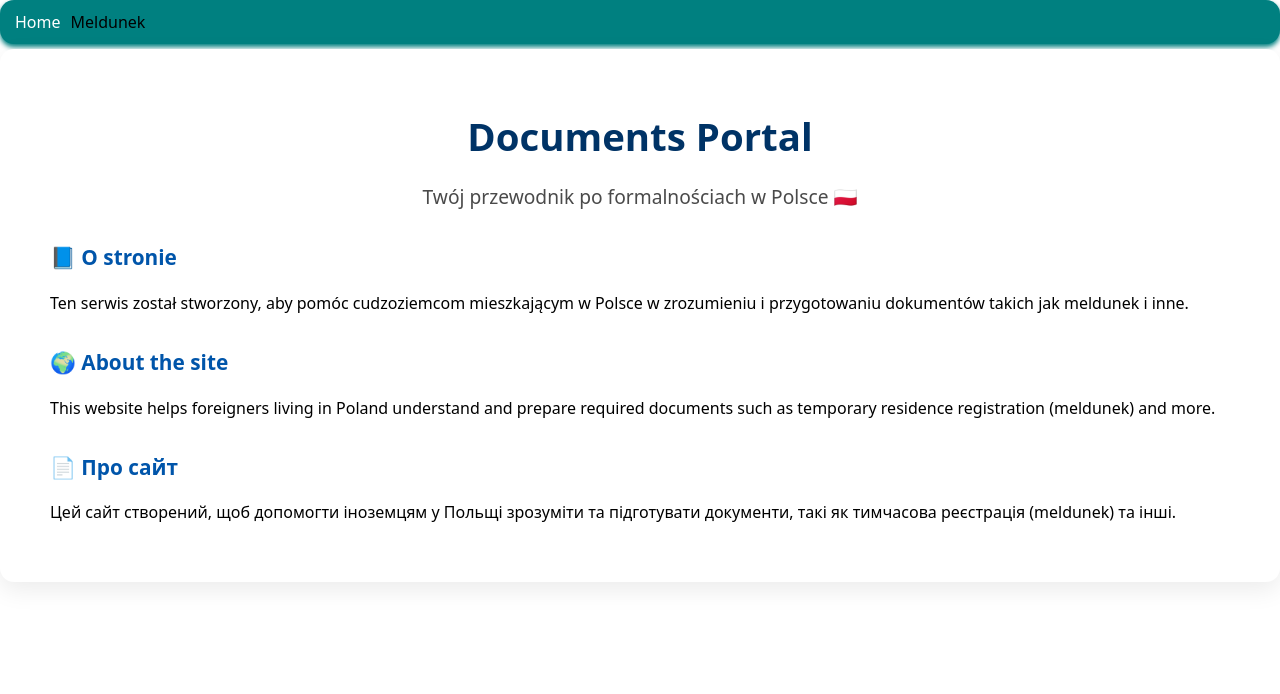
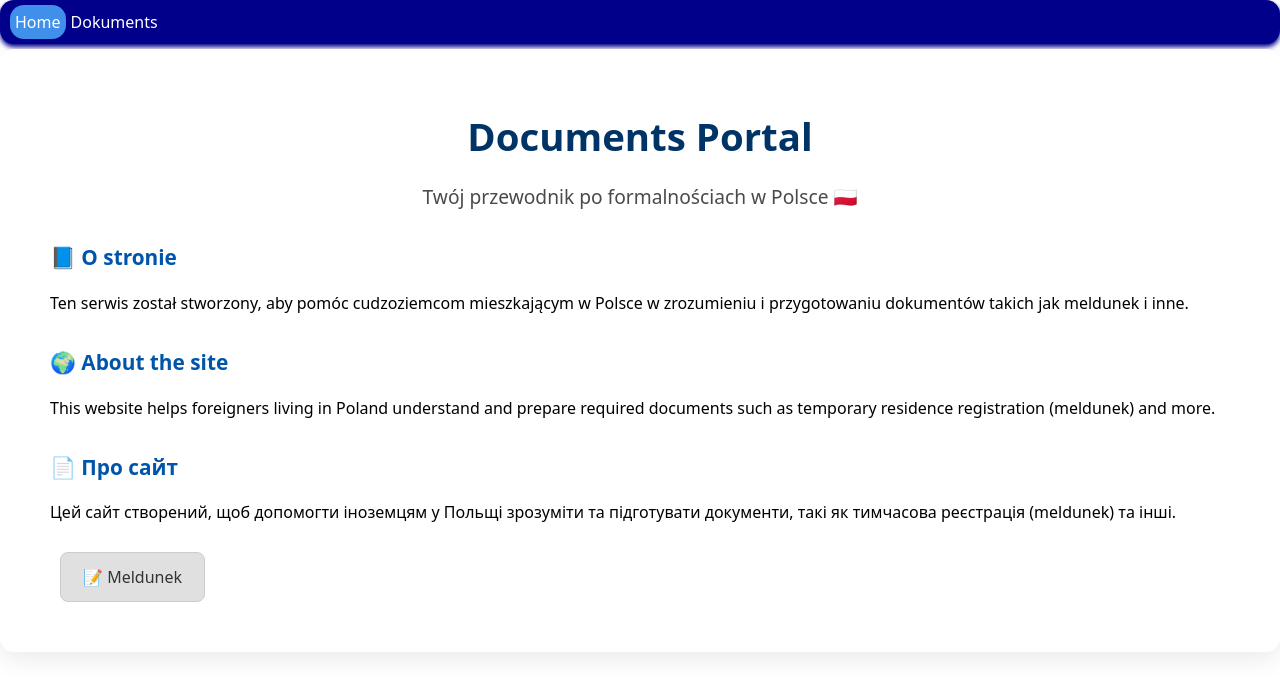
Before and after one commit to OleksandrMiedviediev/pdf-form, a React (Vite) app: page / in a window 1280 px wide. Shown: the top 694 px of the page. Built offline with nearby package versions, Linux system fonts and the light colour scheme.

Commit message:
fix style and home page

```diff
--- a/src/components/MeldunekForm/MeldunekForm.jsx
+++ b/src/components/MeldunekForm/MeldunekForm.jsx
@@ -1,5 +1,5 @@
 import React, { useState, useEffect } from "react";
-import { fillPdf } from "../utils/pdfHelper.js";
+import { fillPdf } from "../utils/meldunekPdfHelper.js";
 import * as Yup from "yup";
 import { Formik, Form, Field, ErrorMessage } from "formik";
 import { AiOutlineCloseCircle } from "react-icons/ai";
--- a/src/components/MeldunekForm/MeldunekForm.module.css
+++ b/src/components/MeldunekForm/MeldunekForm.module.css
@@ -137,9 +137,6 @@
     border: 1px solid #ccc;
   }
 
-  .btn:hover {
-    background: #d6d6d6;
-  }
   .label {
     display: block;
     font-weight: 500;
--- a/src/components/Navigation/Navigation.jsx
+++ b/src/components/Navigation/Navigation.jsx
@@ -9,7 +9,7 @@ export default function Navigation() {
     return (
         <nav className={css.container}>
             <NavLink to="/" className={NavLinkClass}>Home</NavLink>
-            <NavLink to="/meldunek" className={NavLinkClass}>Meldunek</NavLink>
+            <NavLink to="/dokuments" className={NavLinkClass}>Dokuments</NavLink>
       </nav>
     )
 }
--- a/src/components/Navigation/Navigation.module.css
+++ b/src/components/Navigation/Navigation.module.css
@@ -1,7 +1,7 @@
 .container{
-    box-shadow: 0px 3px 5px teal;
+    box-shadow: 0px 3px 5px darkblue;
     margin-bottom: 5px;
-    background-color: teal;
+    background-color: darkblue;
     border-radius: 14px;
     padding: 5px 10px;
     animation: fadeInUp 0.5s ease;
@@ -11,9 +11,11 @@
     display: inline-flex;
     padding: 5px;
     text-decoration: none;
-    color: black;
+    color: white;
 }
 
 .active{
+    background-color: rgb(64, 144, 235);
     color: white;
+    border-radius: 14px;
 }
--- a/src/index.css
+++ b/src/index.css
@@ -45,13 +45,6 @@ button {
   cursor: pointer;
   transition: border-color 0.25s;
 }
-button:hover {
-  border-color: #646cff;
-}
-button:focus,
-button:focus-visible {
-  outline: 4px auto -webkit-focus-ring-color;
-}
 
 @media (prefers-color-scheme: light) {
   :root {
@@ -61,7 +54,4 @@ button:focus-visible {
   a:hover {
     color: #747bff;
   }
-  button {
-    background-color: #f9f9f9;
-  }
 }
--- a/src/pages/HomePage/HomePage.jsx
+++ b/src/pages/HomePage/HomePage.jsx
@@ -1,3 +1,4 @@
+import { Link } from "react-router-dom";
 import css from "./HomePage.module.css";
 
 export default function HomePage() {
@@ -32,6 +33,10 @@ export default function HomePage() {
             підготувати документи, такі як тимчасова реєстрація (meldunek) та інші.
           </p>
         </div>
+        <div className={css.homeButtons}>
+        <Link className={css.btn} to="/meldunek">📝 Meldunek</Link>
+
+        </div>
       </div>
     </div>
   );
--- a/src/pages/HomePage/HomePage.module.css
+++ b/src/pages/HomePage/HomePage.module.css
@@ -33,3 +33,25 @@
     font-size: 1.3rem;
     margin-bottom: 10px;
   }
+  .homeButtons{
+    display: flex;
+  }
+
+  .btn {
+    background: #e0e0e0;
+    color: #333;
+    border: 1px solid #ccc;
+    margin: 10px;
+    padding: 12px 22px;
+    border-radius: 8px;
+    font-size: 16px;
+    cursor: pointer;
+    transition: transform 0.2s ease, box-shadow 0.2s ease;
+    text-decoration: none;
+  }
+  .btn:hover {
+    transform: translateY(-2px);
+    box-shadow: 0 5px 14px rgba(0, 119, 255, 0.35);
+    color: #003366;
+    border-color: #646cff;
+  }
--- a/src/pages/NotFoundPage/NotFoundPage.jsx
+++ b/src/pages/NotFoundPage/NotFoundPage.jsx
@@ -4,7 +4,7 @@ import { Link } from "react-router-dom";
 export default function NotFoundPage() {
     return (
         <div>
-            <p>Opps! Page n ot found! Sorry!</p>
+            <p>Opps! Page not found! Sorry!</p>
             <p>Please visit out <Link to= "/">home page</Link> </p>
         </div>
     )
```
Also changed, not shown: src/components/utils/meldunekPdfHelper.js (renamed from src/components/utils/pdfHelper.js).
